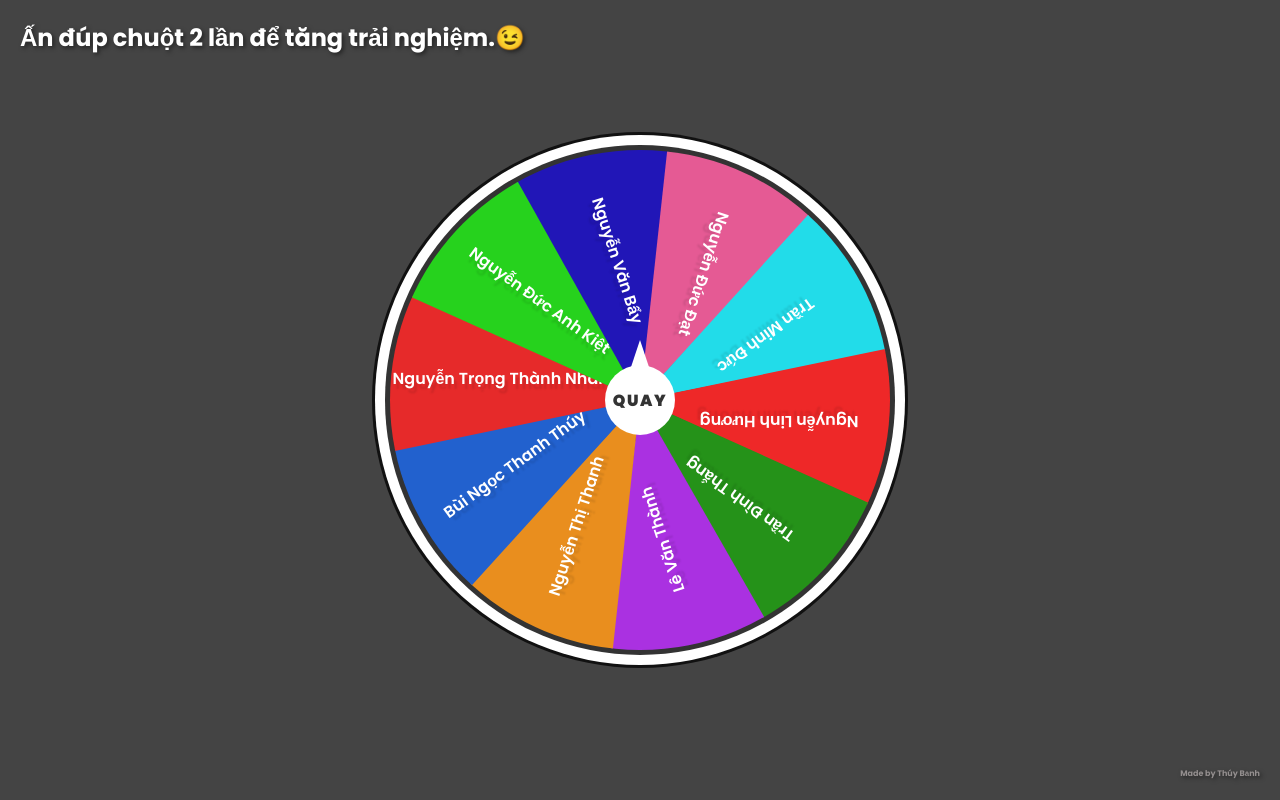
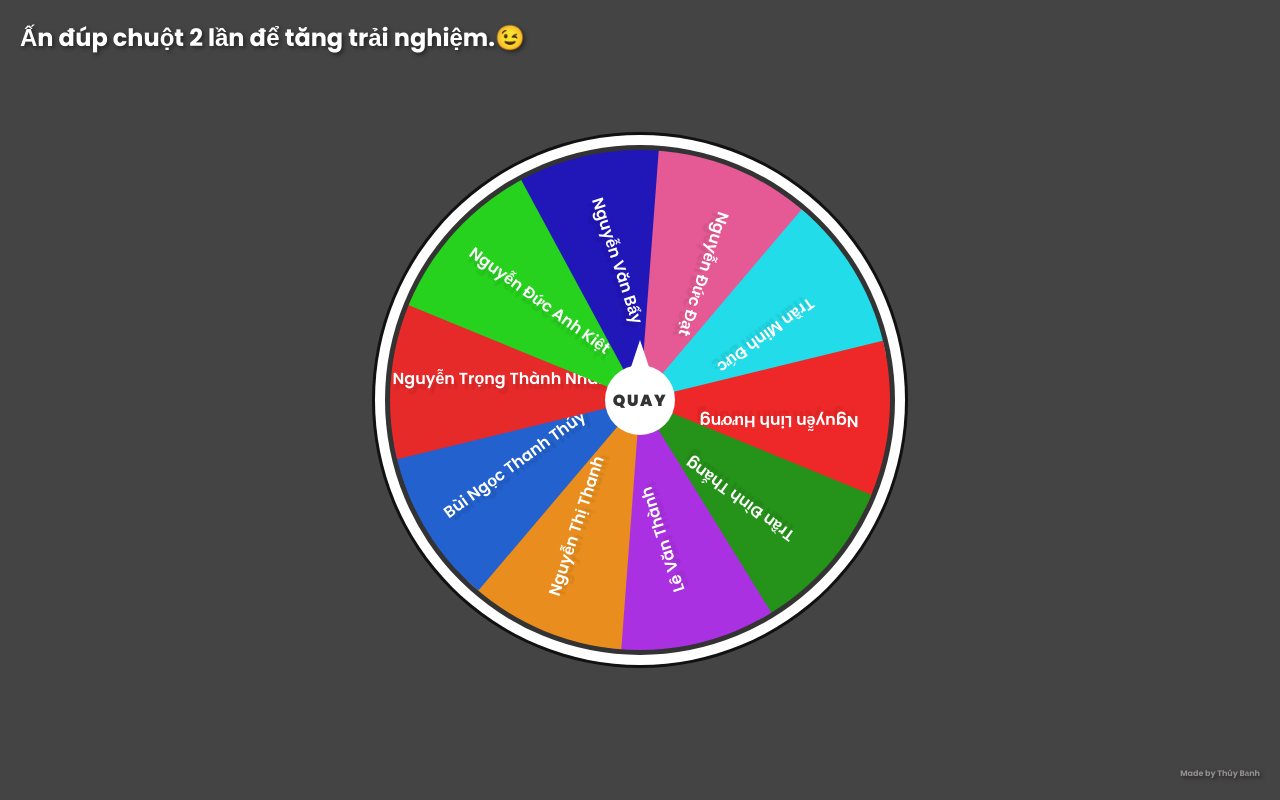
Before and after one commit to thuybanh/laptrinh, a plain HTML site: page index.html in a window 1280 px wide. Drawn offline with Linux system fonts and the light colour scheme.

Commit message:
style.css

```diff
--- a/style.css
+++ b/style.css
@@ -73,7 +73,7 @@ body
       background: var(--clr);
       transform-origin: bottom right;
       transform: rotate(calc(360deg / 10 * var(--i)));
-      clip-path: polygon(0 0, 44% 0, 100% 100%, 0 55%);
+      clip-path: polygon(0 0, 46% 0, 100% 100%, 0 59%);
       display: flex;
       justify-content: center;
       align-items: center;
```
